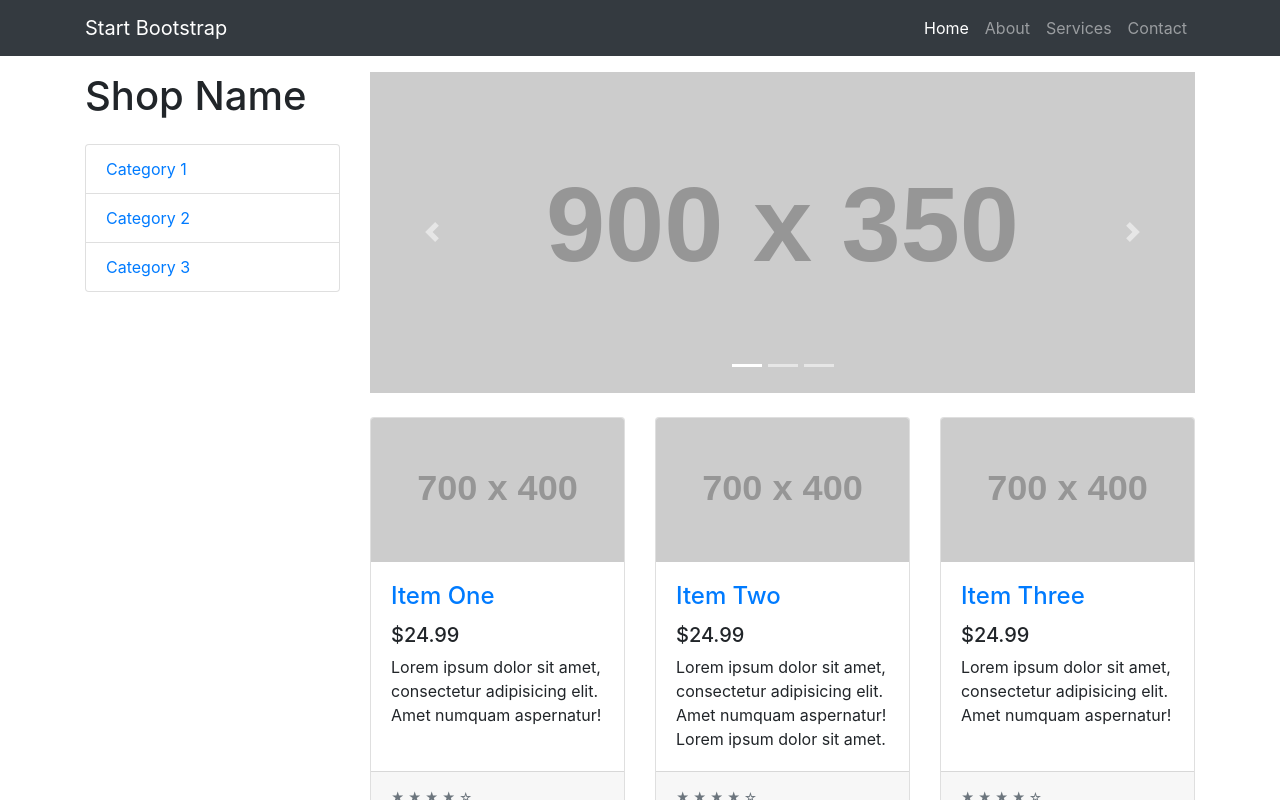
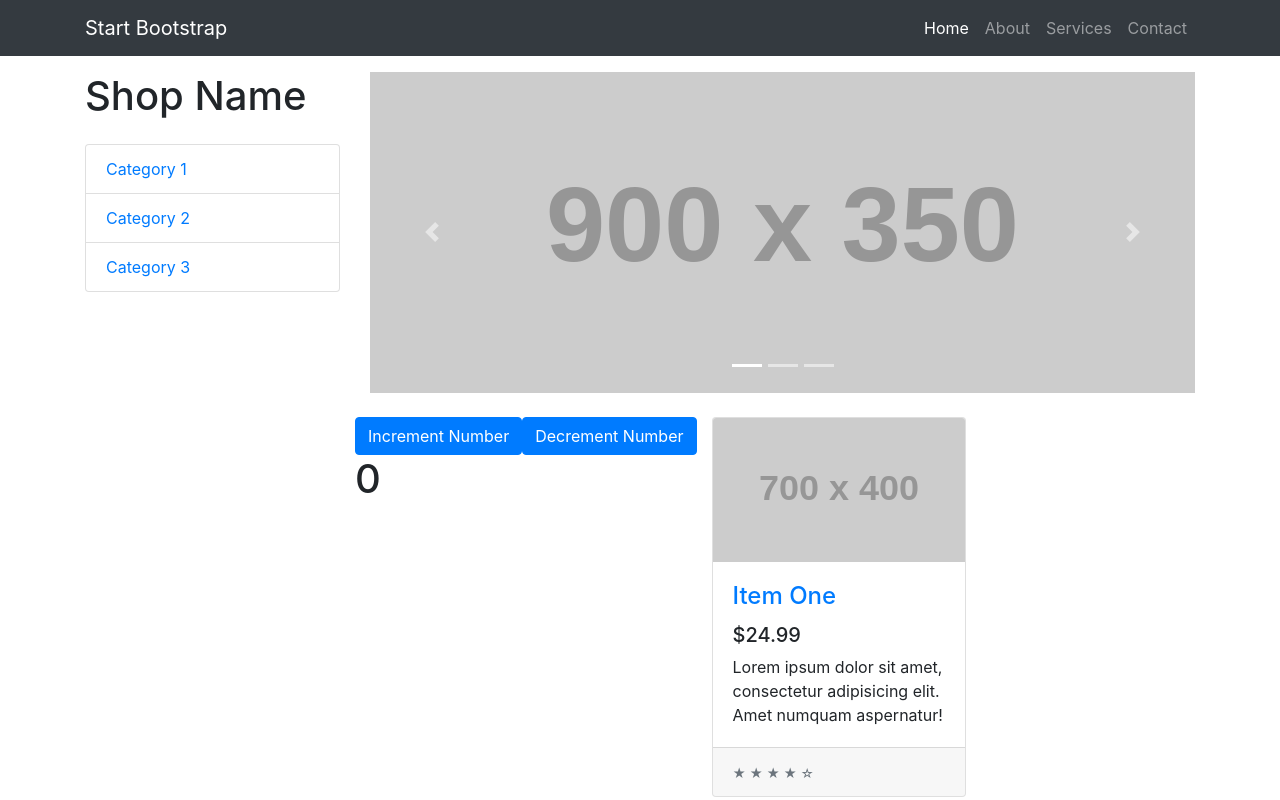
Before and after one commit to tickstudiu/movie-app-nextjs, a Next.js app: page / in a window 1280 px wide. Shown: the top 800 px of the page. Built offline with nearby package versions, Linux system fonts and the light colour scheme.

Commit message:
State Intro

```diff
--- a/components/movieList.js
+++ b/components/movieList.js
@@ -1,9 +1,40 @@
 import React from "react";
 
 class MovieList extends React.Component {
+  // state = {
+  //   count: 0
+  // }
+
+  constructor(props) {
+    super(props);
+
+    this.state = {
+      count: 0
+    };
+  }
+
+  increment = () => {
+    alert("incrementing Number");
+  };
+
+  decrement = () => {
+    alert("decrementing Number");
+  };
+
   render() {
     return (
       <React.Fragment>
+        <div>
+          <button onClick={this.increment} className="btn btn-primary">
+            Increment Number
+          </button>
+          <button onClick={this.decrement} className="btn btn-primary">
+            Decrement Number
+          </button>
+
+          <h1>{this.state.count}</h1>
+        </div>
+
         <div className="col-lg-4 col-md-6 mb-4">
           <div className="card h-100">
             <a href="#">
```
